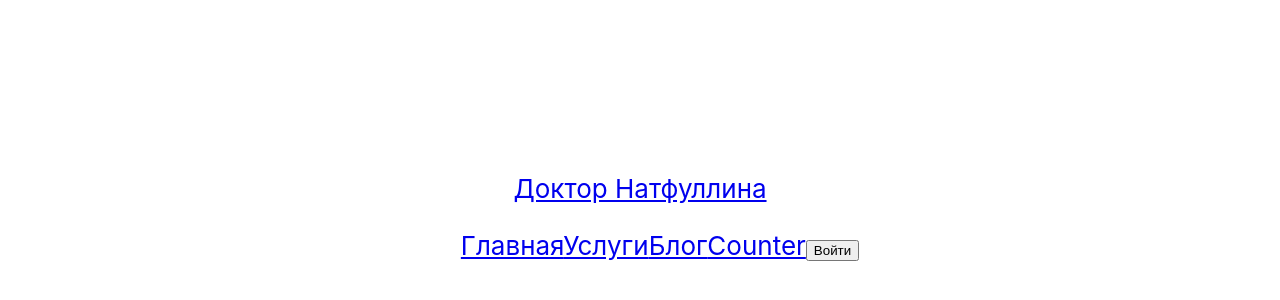
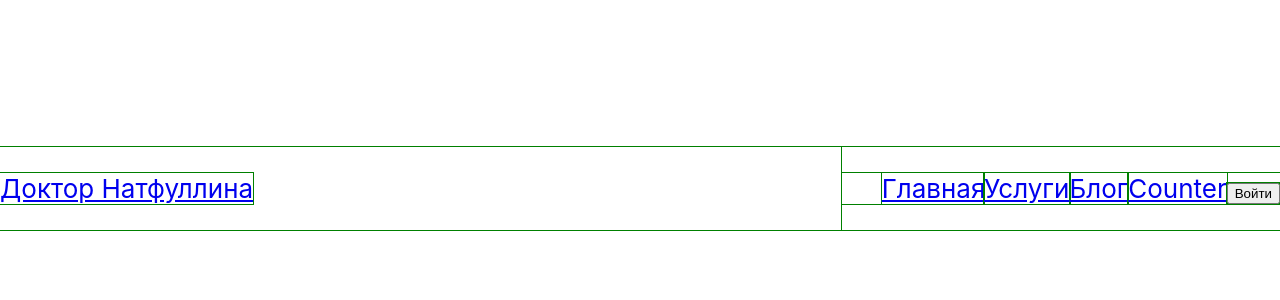
Before and after one commit to VitalyTikhonov/dentists-website, a React (Create React App) app: page / in a window 1280 px wide. Shown: the part 170-470 px from the top of the page. Built offline with nearby package versions, Linux system fonts and the light colour scheme.

Commit message:
002 Styling Header

```diff
--- a/src/App.js
+++ b/src/App.js
@@ -2,14 +2,16 @@ import React from 'react';
 import { Route, Switch } from 'react-router-dom';
 import './App.scss';
 import { Counter } from './features/counter/Counter';
-import Navbar from './components/navbar';
+import Navbar from './components/navbar/Navbar';
 
 function App() {
   return (
     <div className="App">
-      <header className="App-header">
-        <a href="/" className="brand-logo">Доктор Натфуллина</a>
-        <Navbar />
+      <header className="header">
+        <div className="header__bar">
+          <a href="/" className="brand-logo">Доктор Натфуллина</a>
+          <Navbar />
+        </div>
       </header>
       <Switch >
         {/* <Route path="/signup">
--- a/src/App.scss
+++ b/src/App.scss
@@ -1,3 +1,21 @@
+.header {
+  min-height: 50vh;
+  display: flex;
+  flex-direction: column;
+  align-items: center;
+  justify-content: flex-end;
+  font-size: calc(10px + 2vmin);
+}
+
+.header__bar {
+  width: 100%;
+  display: flex;
+  flex-direction: row;
+  align-items: center;
+  justify-content: space-between;
+}
+
+// TEMPLATE STYLES:
 .App {
   text-align: center;
 }
--- a/src/index.scss
+++ b/src/index.scss
@@ -11,3 +11,9 @@ code {
   font-family: source-code-pro, Menlo, Monaco, Consolas, 'Courier New',
     monospace;
 }
+
+/* Dev mode shadow highlighting */
+
+* {
+  box-shadow: 0 0 0 1px green;
+}
```
Also changed, not shown: src/components/navbar/Navbar.js (renamed from src/components/navbar/index.js).
